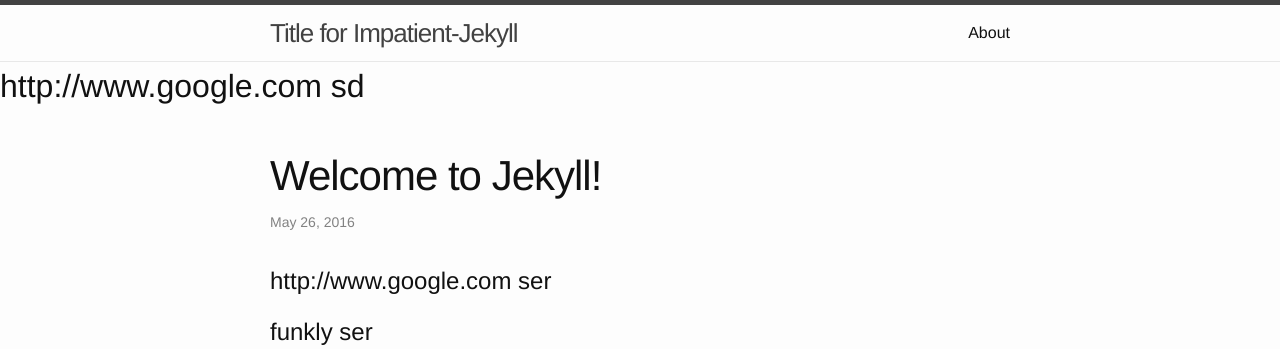
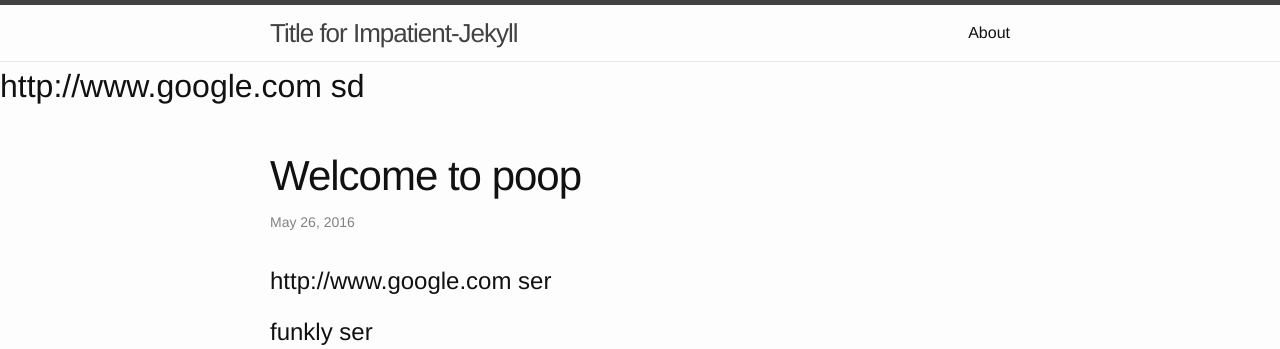
Before and after one commit to awei01/cms-test, a Jekyll site: the page built from _posts/2016-05-26-welcome-to-jekyll.markdown, in a window 1280 px wide. Shown: the top 349 px of the page. Built offline with Jekyll 4.4.1, drawn with Linux system fonts in a browser that asks for light colours.

Commit message:
Update from Forestry.io - Updated 2016-05-26-welcome-to-jekyll.markdown

```diff
--- a/_posts/2016-05-26-welcome-to-jekyll.markdown
+++ b/_posts/2016-05-26-welcome-to-jekyll.markdown
@@ -1,8 +1,9 @@
 ---
 layout: post
-title:  "Welcome to Jekyll!"
-date:   2016-05-26 15:18:26 +0200
+title: Welcome to poop
+date: 2016-05-26 13:18:26 +0000
 categories: jekyll update
+
 ---
 # {{ site.data.site.url }} ser
 # {{ site.site.url }} ser
```
